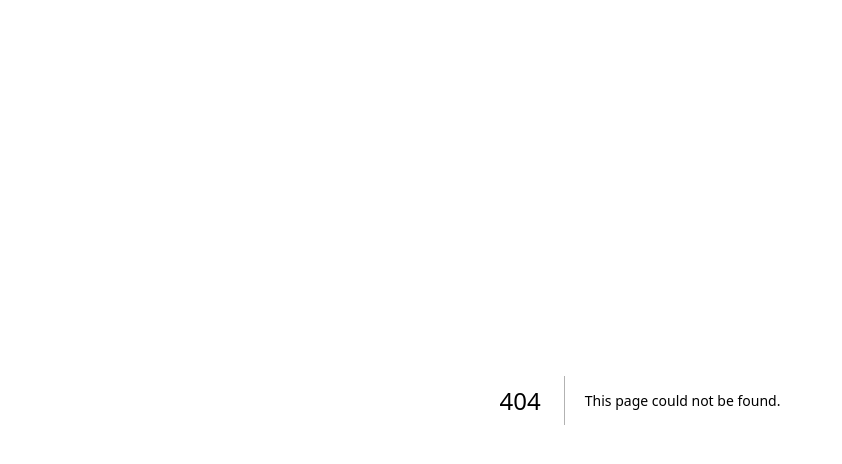
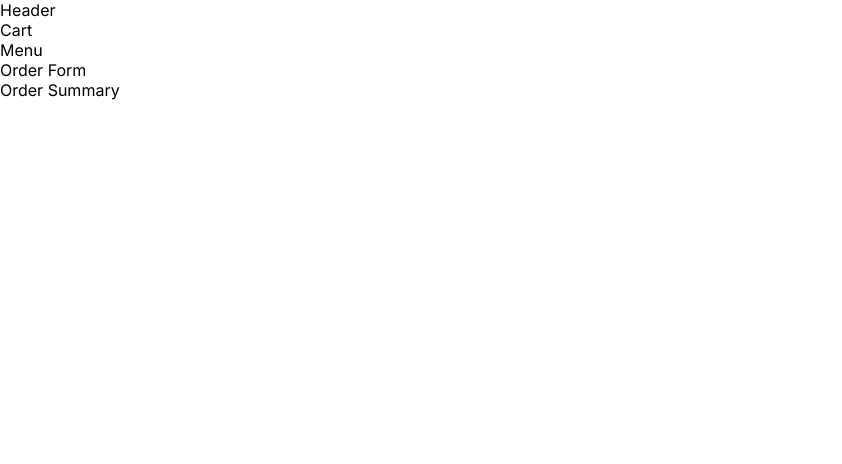
Before and after one commit to JoeHn01/restaurant-app, a Next.js app in the folder frontend/: page /online-ordering in a window 1280 px wide. Before the commit this address had no page. Shown: the top 464 px of the page, without its empty margins (0-842 px from the left). Built offline with nearby package versions, Linux system fonts and the light colour scheme.

Commit message:
Initial setup of online ordering (basic text for components)

```diff
--- /dev/null
+++ b/frontend/app/online-ordering/components/cart/cart.tsx
@@ -0,0 +1,12 @@
+import React from 'react'
+import styles from "./cart.module.css"
+
+const Cart = () => {
+  return (
+    <div>
+      Cart
+    </div>
+  )
+}
+
+export default Cart
--- /dev/null
+++ b/frontend/app/online-ordering/components/header/header.tsx
@@ -0,0 +1,12 @@
+import React from 'react'
+import styles from "./header.module.css"
+
+const Header = () => {
+  return (
+    <div>
+      Header
+    </div>
+  )
+}
+
+export default Header
--- /dev/null
+++ b/frontend/app/online-ordering/components/menu/menu.tsx
@@ -0,0 +1,12 @@
+import React from 'react'
+import styles from "./menu.module.css"
+
+const Menu = () => {
+  return (
+    <div>
+      Menu
+    </div>
+  )
+}
+
+export default Menu
--- /dev/null
+++ b/frontend/app/online-ordering/components/orderForm/orderForm.tsx
@@ -0,0 +1,12 @@
+import React from 'react'
+import styles from "./orderForm.module.css"
+
+const OrderForm = () => {
+  return (
+    <div>
+      Order Form
+    </div>
+  )
+}
+
+export default OrderForm
--- /dev/null
+++ b/frontend/app/online-ordering/components/orderSummary/orderSummary.tsx
@@ -0,0 +1,12 @@
+import React from 'react'
+import styles from "./orderSummary.module.css"
+
+const OrderSummary = () => {
+  return (
+    <div>
+      Order Summary
+    </div>
+  )
+}
+
+export default OrderSummary
--- /dev/null
+++ b/frontend/app/online-ordering/page.tsx
@@ -0,0 +1,18 @@
+// import styles from "./page.module.css"
+import Header from "./components/header/header"
+import Cart from "./components/cart/cart"
+import Menu from "./components/menu/menu";
+import OrderForm from "./components/orderForm/orderForm";
+import OrderSummary from "./components/orderSummary/orderSummary";
+
+export default function Home() {
+    return (
+      <div>
+        <Header />
+        <Cart />
+        <Menu />
+        <OrderForm />
+        <OrderSummary />
+      </div>
+    );
+  }
```
Also changed, not shown: frontend/app/online-ordering/components/cart/cart.module.css (added), frontend/app/online-ordering/components/header/header.module.css (added), frontend/app/online-ordering/components/menu/menu.module.css (added), frontend/app/online-ordering/components/orderForm/orderForm.module.css (added), frontend/app/online-ordering/components/orderSummary/orderSummary.module.css (added), frontend/app/online-ordering/page.module.css (added).
